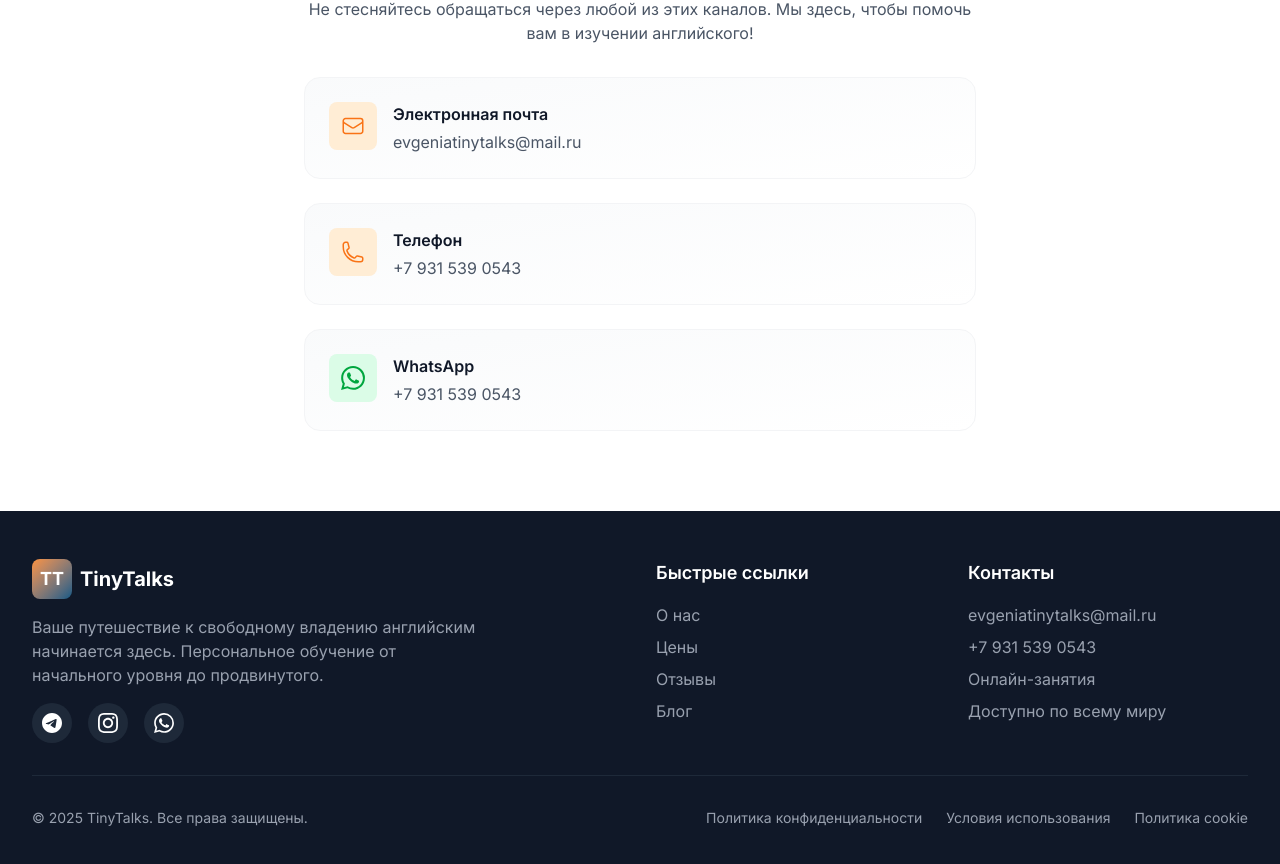
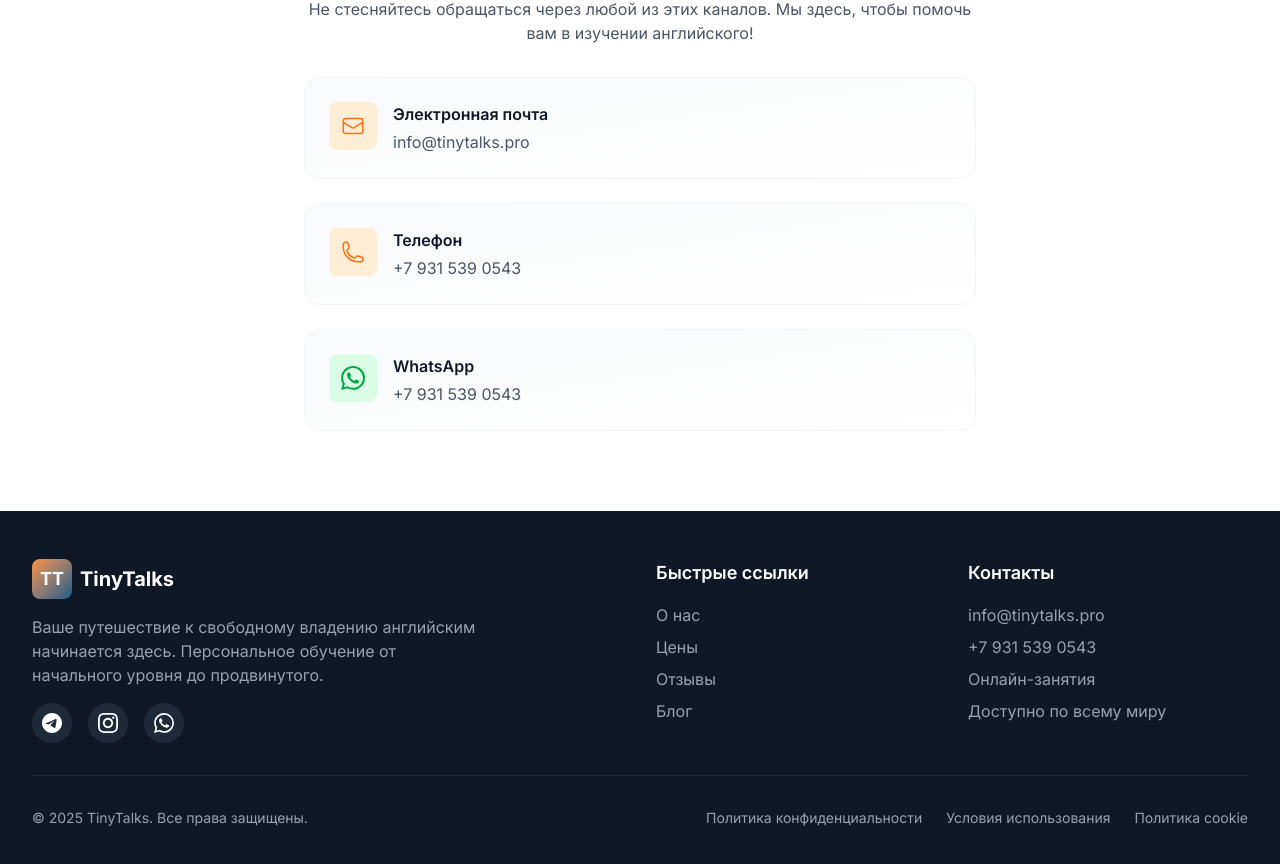
Before and after one commit to m4ck1nho/tinytalks, a Next.js app: page / in a window 1280 px wide. Shown: the part 4094-4958 px from the top of the page. Built offline with nearby package versions, Linux system fonts and the light colour scheme; no server answers; the database is empty.

Commit message:
Update email to info@tinytalks.pro
- Update contact email in Contact component
- Update contact email in Footer component

```diff
--- a/components/public/Contact.tsx
+++ b/components/public/Contact.tsx
@@ -38,8 +38,8 @@ export default function Contact() {
                 </div>
                 <div className="flex-1">
                   <div className="font-semibold text-gray-900 mb-1">{t('contact.info.email')}</div>
-                  <a href="mailto:evgeniatinytalks@mail.ru" className="text-gray-600 hover:text-primary-500 transition-colors">
-                    evgeniatinytalks@mail.ru
+                  <a href="mailto:info@tinytalks.pro" className="text-gray-600 hover:text-primary-500 transition-colors">
+                    info@tinytalks.pro
                   </a>
                 </div>
               </div>
--- a/components/public/Footer.tsx
+++ b/components/public/Footer.tsx
@@ -64,8 +64,8 @@ export default function Footer() {
             <h3 className="text-lg font-semibold mb-4">{t('footer.contact')}</h3>
             <ul className="space-y-2 text-gray-400">
               <li>
-                <a href="mailto:evgeniatinytalks@mail.ru" className="hover:text-white transition-colors">
-                  evgeniatinytalks@mail.ru
+                <a href="mailto:info@tinytalks.pro" className="hover:text-white transition-colors">
+                  info@tinytalks.pro
                 </a>
               </li>
               <li>
```
